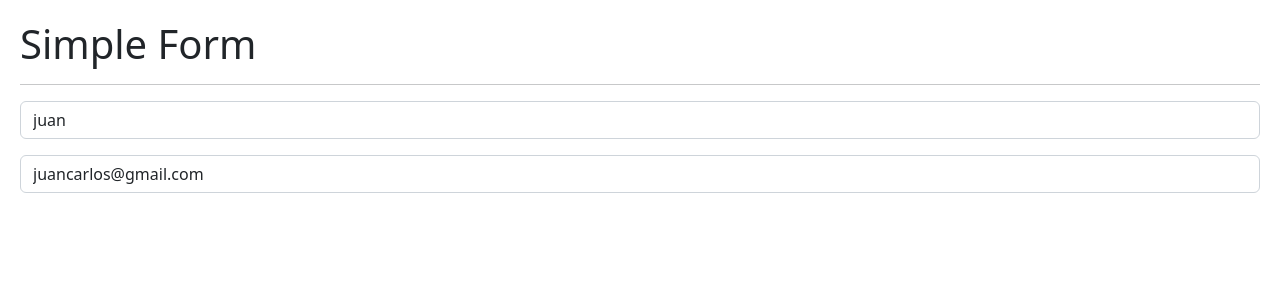
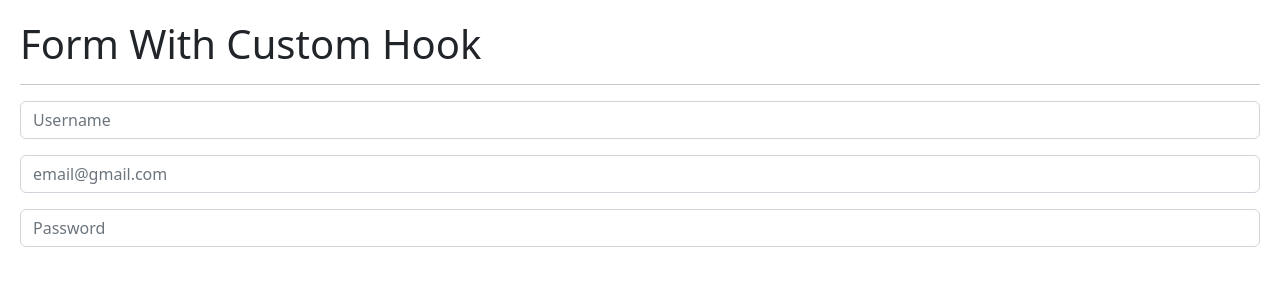
Before and after one commit to AcevedoAdrian/hook-app, a React (Vite) app: page / in a window 1280 px wide. Shown: the top 300 px of the page. Built offline with nearby package versions, Linux system fonts and the light colour scheme.

Commit message:
New custom hook which allows create form custom

```diff
--- /dev/null
+++ b/src/hooks/useForm.js
@@ -0,0 +1,20 @@
+import { useState } from "react";
+
+export const useForm = (initialForm = {}) => {
+
+  const [formState, setFormState] = useState(initialForm);
+
+  const handelInputChange = ({target}) =>{
+   const {name, value } = target;
+   setFormState({
+    ...formState,
+    [name]: value
+   })
+  }
+
+  return {
+    ...formState,
+    formState,
+    handelInputChange
+  }
+}
--- a/src/main.jsx
+++ b/src/main.jsx
@@ -4,7 +4,9 @@
 // import { HookApp } from './HookApp';
 // import { CounterApp } from './components/CounterApp';
 // import { CounterWithCustomeHook } from './useState/CounterWithCustomeHook';
-import { SimpleForm } from './useEffect/SimpleForm';
+// import { SimpleForm } from './useEffect/SimpleForm';
+import { FormWithCustomHook } from './useEffect/FormWithCustomHook';
+
 
 import './index.css';
 
@@ -13,6 +15,7 @@
     {/* <HookApp /> */}
     {/* <CounterApp /> */}
     {/* <CounterWithCustomeHook /> */}
-    <SimpleForm />
+    {/* <SimpleForm /> */}
+    <FormWithCustomHook />
   </React.StrictMode>
 )
--- /dev/null
+++ b/src/useEffect/FormWithCustomHook.jsx
@@ -0,0 +1,53 @@
+import { useEffect } from 'react';
+import { useForm } from '../hooks/useForm';
+
+export const FormWithCustomHook = () => {
+
+  const {formState , handelInputChange , username, email, password} = useForm({
+      username:"",
+      email: "",
+      password: ""
+  })
+
+  // const {username, email, password} = formState;
+
+  return (
+    <>
+
+    <h1>Form With Custom Hook</h1>
+    <hr />
+
+    <input
+      type="text"
+      className="form-control"
+      placeholder="Username"
+      name="username"
+      value={username}
+      onChange={handelInputChange}
+    />
+
+    {
+      username === 'juan2' && <Messages />
+    }
+
+    <input
+      type="email"
+      className="form-control mt-3"
+      placeholder="email@gmail.com"
+      name="email"
+      value={email}
+      onChange={handelInputChange}
+    />
+
+    <input
+      type="text"
+      className="form-control mt-3"
+      placeholder="Password"
+      name="password"
+      value={password}
+      onChange={handelInputChange}
+    />
+
+    </>
+  )
+}
```
